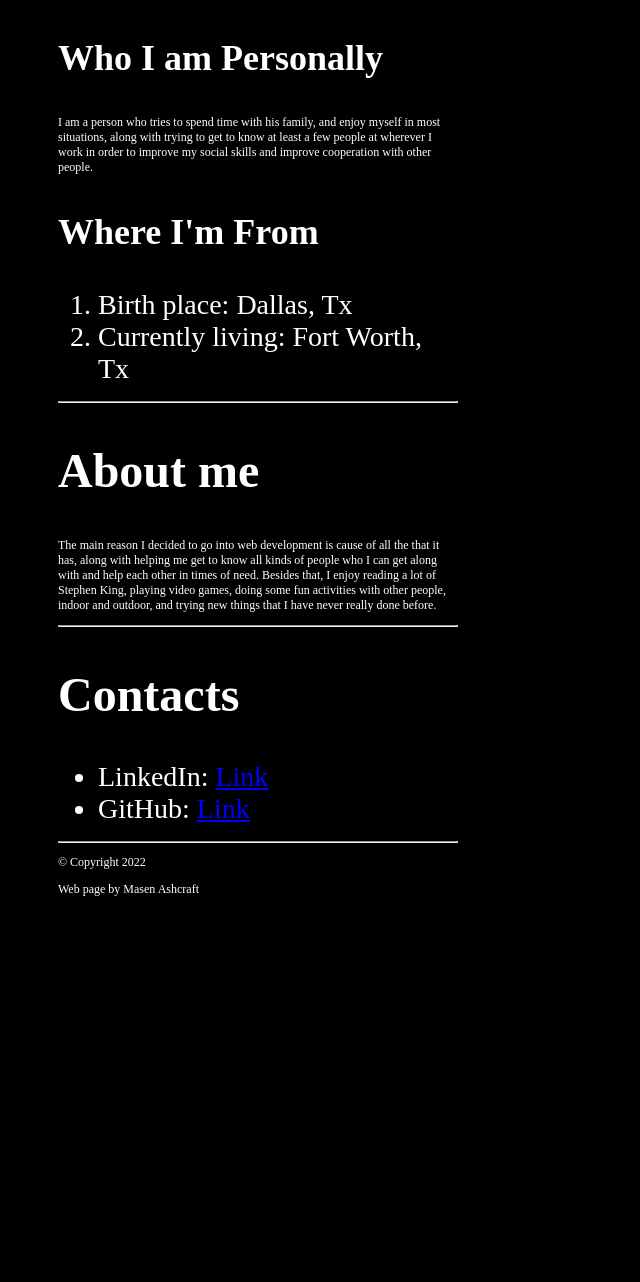
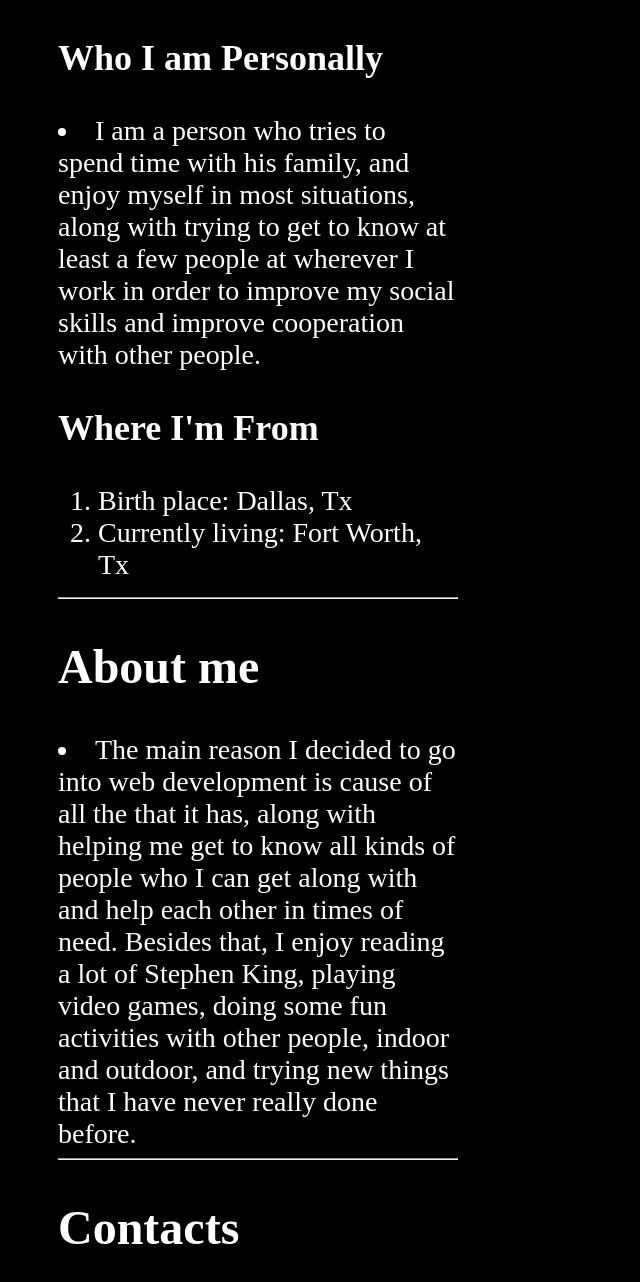
Before and after one commit to ashcrmas000/Website-portfolio, a plain HTML site: page index.html in a window 1280 px wide. Shown: the part 1178-2460 px from the top of the page, without its empty margins (0-640 px from the left). Before the commit the page ends 2075 px from the top, so only its background shows below. Drawn offline with Linux system fonts and the light colour scheme.

Commit message:
Update index.html

```diff
--- a/index.html
+++ b/index.html
@@ -30,11 +30,11 @@
 
     <h3>Who I am Personally</h3>
 
-    <p> I am a person who tries to spend time with his family, and
+    <li> I am a person who tries to spend time with his family, and
 	enjoy myself in most situations, along with trying to get
         to know at least a few people at wherever I work in order to
 	improve my social skills and improve cooperation with
-        other people.</p>
+        other people.</li>
 
     <h3>Where I'm From</h3>
 
@@ -47,12 +47,12 @@
 
     <h2>About me</h2>
 
-	    <p> The main reason I decided to go into web development is cause of all the
+	    <li> The main reason I decided to go into web development is cause of all the
 	that it has, along with helping me get to know all kinds of people who I
 	can get along with and help each other in times of need. Besides that, I
 	enjoy reading a lot of Stephen King, playing video games, doing some fun
 	activities with other people, indoor and outdoor, and trying new things
-	that I have never really done before.</p>
+	that I have never really done before.</li>
 
 	    <hr>
 
```
